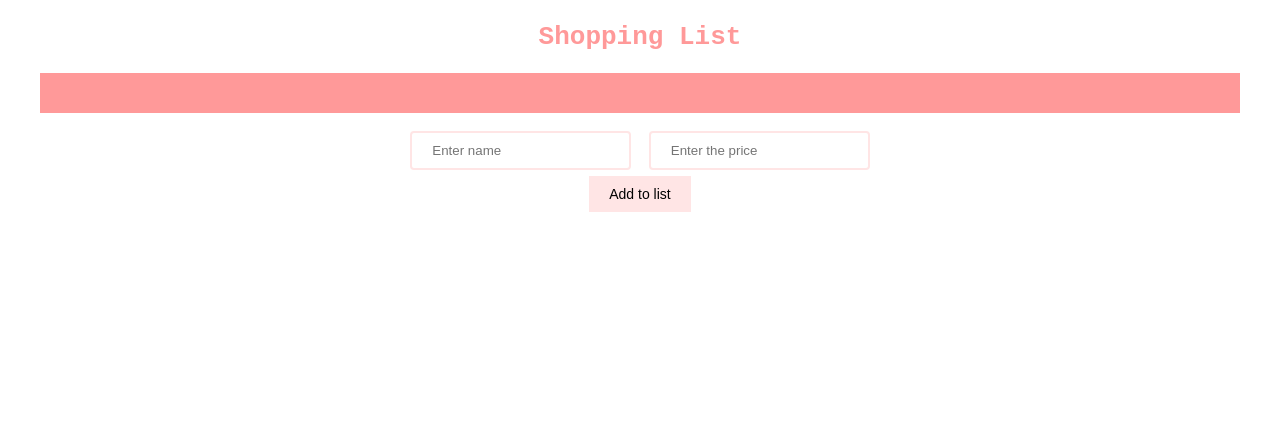
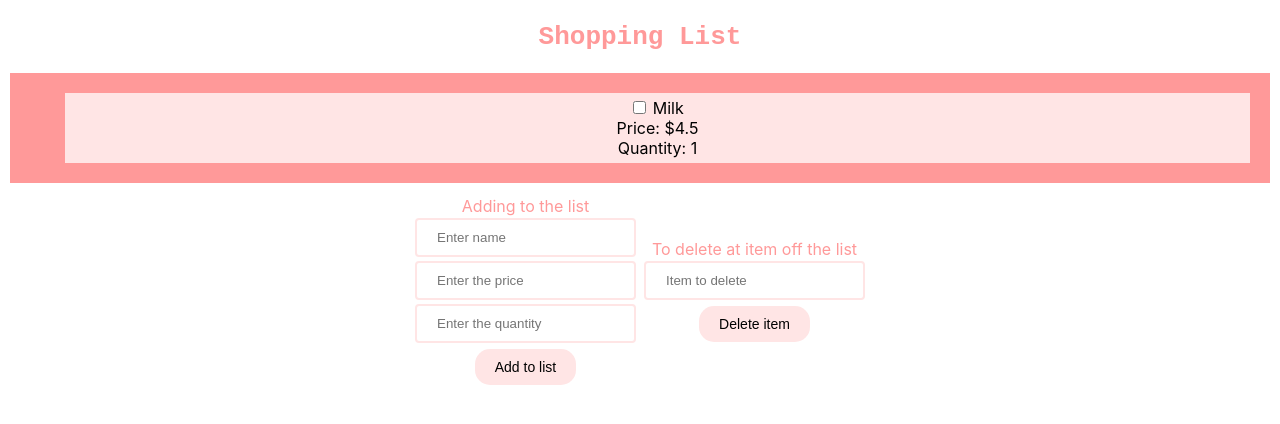
Before and after one commit to malejandramunoz/shoppinglist, a React (Create React App) app: page / in a window 1280 px wide. Shown: the top 424 px of the page. Built offline with nearby package versions, Linux system fonts and the light colour scheme.

Commit message:
Final commit: post-work done

```diff
--- a/src/App.css
+++ b/src/App.css
@@ -36,7 +36,7 @@
     transform: rotate(360deg);
   }
 }
-
+/* stylizing the text */
 h2 {
   font-size: xx-large;
   font-family: monospace;
@@ -44,13 +44,16 @@ h2 {
   padding-bottom: 0px;
 }
 
+
+
+
 /* stylizing the lists */
 ul {
   font-size: medium;
   background: #ff9999;
   padding: 20px;
-  margin-left: 40px;
-  margin-right: 40px;
+  margin: 10px;
+  list-style: none;
 }
 ul li {
   background: #ffe5e5;
@@ -68,6 +71,12 @@ input {
 input:focus {
   border: 3px solid #ff9999;
 }
+
+/* checking the things off the list */
+input:checked + label {
+  opacity: 0.2;
+}
+
 /* stylizing the bottons */
 button {
   background-color: #ffe5e5;
@@ -82,7 +91,18 @@ button {
   cursor: pointer;
   -webkit-transition-duration: 0.4s; /* Safari */
   transition-duration: 0.4s;
+  border-radius: 15px;
 }
-.button:hover {
+button:hover {
   box-shadow: 0 12px 16px 0 rgba(0,0,0,0.24), 0 17px 50px 0 rgba(0,0,0,0.19);
 }
+
+/* stylizing the table */
+table {
+  margin-left:auto;
+  margin-right:auto;
+}
+td{
+  color: #ff9999;
+  font-size: medium;
+}
--- a/src/App.tsx
+++ b/src/App.tsx
@@ -1,10 +1,10 @@
-import React from 'react';
-import './App.css';
-
+import React from "react";
+import "./App.css";
 
 class ShoppingItem {
   public name = "";
-  public price = "";
+  public price = 0.0;
+  public quantity = 0;
 }
 
 interface AppState {
@@ -14,24 +14,68 @@ interface AppState {
 class App extends React.Component<{}, AppState> {
   constructor(props: any, state: AppState) {
     super(props, state);
-    this.state = {items: []};
+    const milk: ShoppingItem ={
+      name: "Milk",
+      price: 4.5,
+      quantity: 1
+    }
+    this.state = { items: [milk] };
   }
 
   public render() {
     return (
       <div className="App">
+        <h2>Shopping List</h2>
+        <ul>
 
-          <h2>Shopping List</h2>
-          <ul>
-          {this.state.items.map(item => (
-            <li>{item.name}  {item.price}</li>
+          {this.state.items.map((item) => (
+            <li><input type="checkbox" />&nbsp;<label>
+             {item.name}
+              <br />
+              Price: ${item.price}
+              <br/>
+              Quantity: {item.quantity}
+            </label></li>
           ))}
-          </ul>
-          <form onSubmit = {this.submitHandler}>
-            <input type="text" placeholder="Enter name"  onChange={this.changeInputName}/>&nbsp;
-            &nbsp;<input type="number" placeholder="Enter the price" onChange={this.changeInputPrice} />
-            <br/> <button type="submit">Add to list</button>
-          </form>
+        </ul>
+        <table>
+          <tr>
+            <td>
+              Adding to the list
+              <form onSubmit={this.submitHandler}>
+                <input
+                  type="text"
+                  placeholder="Enter name"
+                  onChange={this.changeInputName}
+                />
+                <br/>
+                <input
+                  type="float"
+                  placeholder="Enter the price"
+                  onChange={this.changeInputPrice}
+                />
+                <br/>
+                <input
+                  type="number"
+                  placeholder="Enter the quantity"
+                  onChange={this.changeInputQuantity}
+                />
+                <br /> <button type="submit">Add to list</button>
+              </form>
+            </td>
+            <td>
+              To delete at item off the list
+              <form onSubmit={this.deleteHandler}>
+                <input
+                  type="text"
+                  placeholder="Item to delete"
+                  onChange={this.deleteName}/>
+                  <br/>
+                  <button type="submit">Delete item</button>
+              </form>
+            </td>
+          </tr>
+        </table>
       </div>
     );
   }
@@ -47,20 +91,40 @@ class App extends React.Component<{}, AppState> {
     //console.log("Entering input price" + this.inputPrice);
   };
 
-  submitHandler = (event: React.FormEvent<HTMLFormElement>): void => {
+  private inputQuantity = "";
+  private changeInputQuantity = (event: React.ChangeEvent<HTMLInputElement>) => {
+    this.inputQuantity = event.target.value;
+    //console.log("Entering input quantity" + this.inputQuantity);
+  };
+
+  private submitHandler = (event: React.FormEvent<HTMLFormElement>): void => {
     event.preventDefault();
     //console.log("Entering")
     const newItem: ShoppingItem = {
       name: this.inputName,
-      price: this.inputPrice
-    }
+      price: parseFloat(this.inputPrice),
+      quantity: parseInt(this.inputQuantity)
+    };
     this.setState({
-      items: this.state.items.concat(newItem)
+      items: this.state.items.concat(newItem),
     });
+  };
 
+  private nameToCrossoff = "";
+  private crossoffName = (event: React.ChangeEvent<HTMLInputElement>) => {
+    this.nameToCrossoff = event.target.value;
   };
+  private crossoffHandler = (event: React.FormEvent<HTMLFormElement>): void => {
+    event.preventDefault();
+  };
+
+  private nameToDelete = "";
+  private deleteName = (event: React.ChangeEvent<HTMLInputElement>) => {
+    this.nameToDelete = event.target.value;
+  };
+  private deleteHandler = (event: React.FormEvent<HTMLFormElement>): void => {
+    event.preventDefault();
+  }
 }
 
-
-
 export default App;
```
